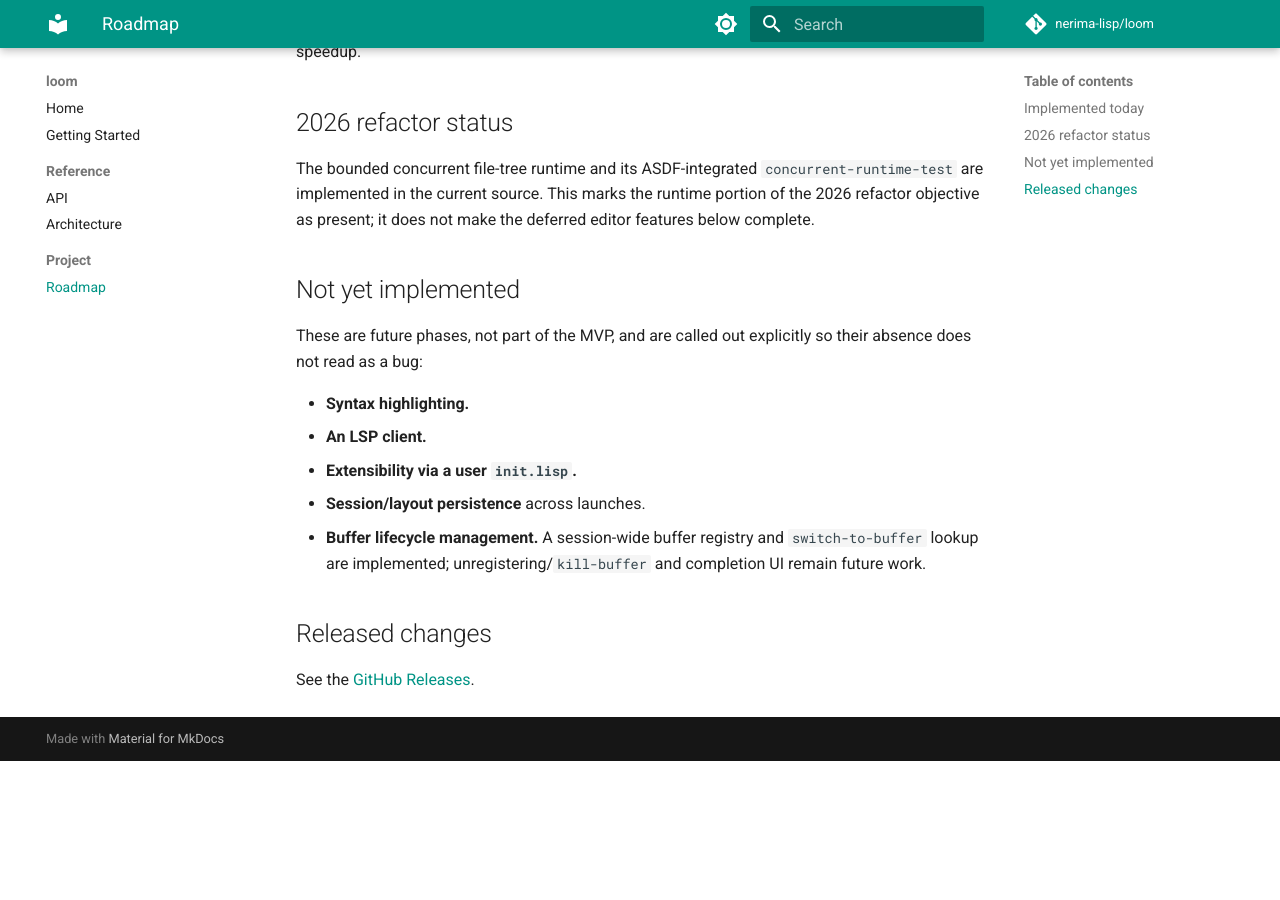
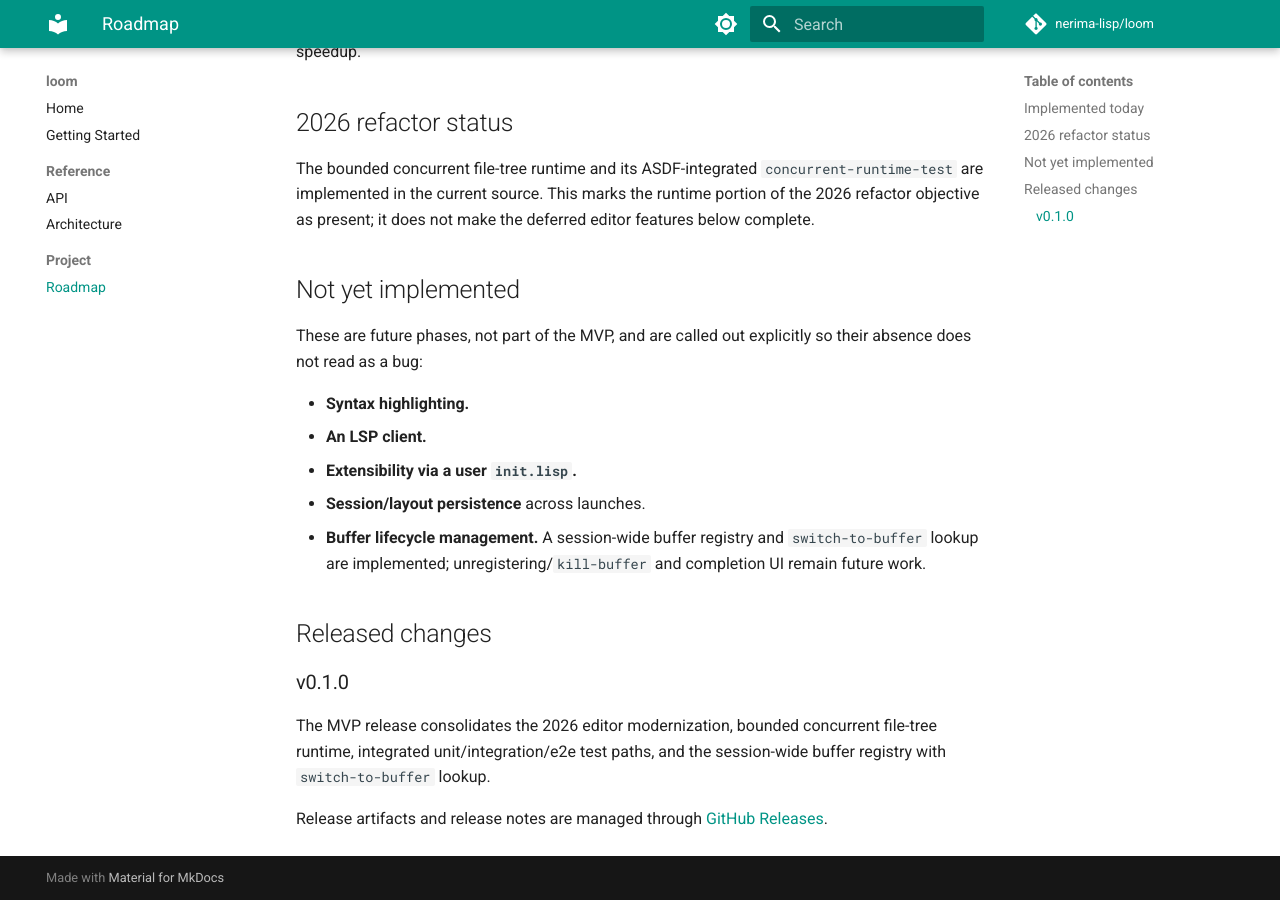
Before and after one commit to nerima-lisp/loom, an MkDocs documentation site: the page built from docs/src/project/roadmap.md, in a window 1280 px wide and 900 px high, scrolled down 1576 px. Built offline with MkDocs 1.6.1 and Material for MkDocs 9.7.7, drawn with Linux system fonts in a browser that asks for light colours; comment, search, counter and statistics services are not loaded; before the commit the page ends 2337 px from its top, so only the background shows below that.

Commit message:
docs: document v0.1.0 release

```diff
--- a/docs/src/project/roadmap.md
+++ b/docs/src/project/roadmap.md
@@ -87,6 +87,13 @@ so their absence does not read as a bug:
 - **Buffer lifecycle management.** A session-wide buffer registry and
   `switch-to-buffer` lookup are implemented; unregistering/`kill-buffer` and
   completion UI remain future work.
+
 ## Released changes
 
-See the [GitHub Releases](https://github.com/nerima-lisp/loom/releases).
+### v0.1.0
+
+The MVP release consolidates the 2026 editor modernization, bounded concurrent
+file-tree runtime, integrated unit/integration/e2e test paths, and the
+session-wide buffer registry with `switch-to-buffer` lookup.
+
+Release artifacts and release notes are managed through [GitHub Releases](https://github.com/nerima-lisp/loom/releases).
```
Also changed, not shown: docs/src/getting-started.md (+1 -1 lines).
